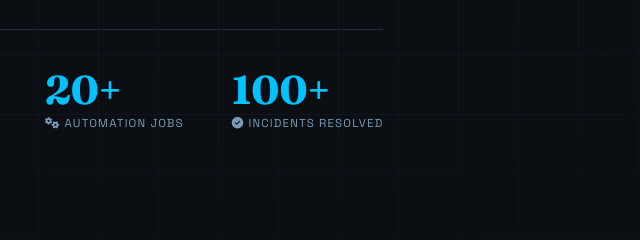
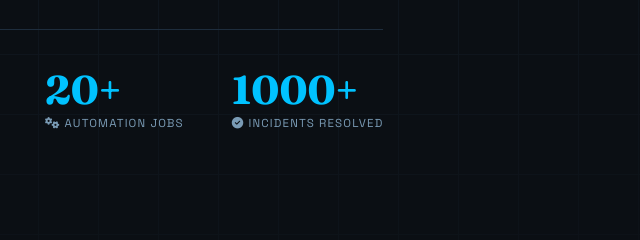
Before and after one commit to naveenkumar1661997/naveenkumar1661997.github.io, a plain HTML site: page index.html in a window 1280 px wide. Shown: the part 546-786 px from the top of the page, 382-1022 px from the left. Drawn offline with nearby package versions, Linux system fonts and the light colour scheme; a web font is replaced by a local one.

Commit message:
Update incidents resolved count from 100 to 1000

```diff
--- a/index.html
+++ b/index.html
@@ -503,7 +503,7 @@
           <div class="stat-label"><i class="fa-solid fa-gears"></i> Automation jobs</div>
         </div>
         <div class="stat-item">
-          <div class="stat-num">100+</div>
+          <div class="stat-num">1000+</div>
           <div class="stat-label"><i class="fa-solid fa-circle-check"></i> Incidents resolved</div>
         </div>
       </div>
```
